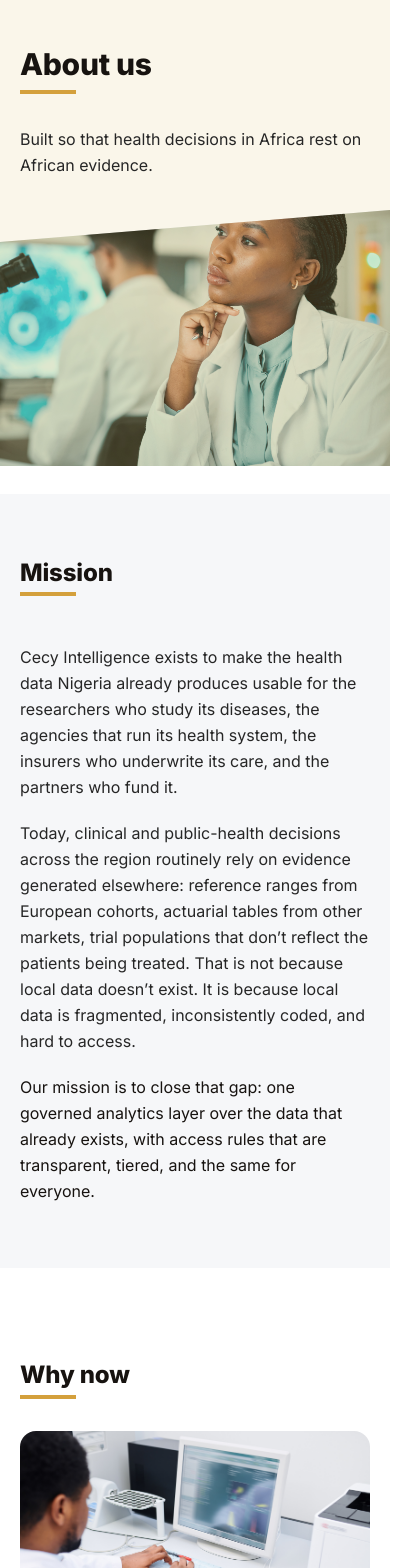
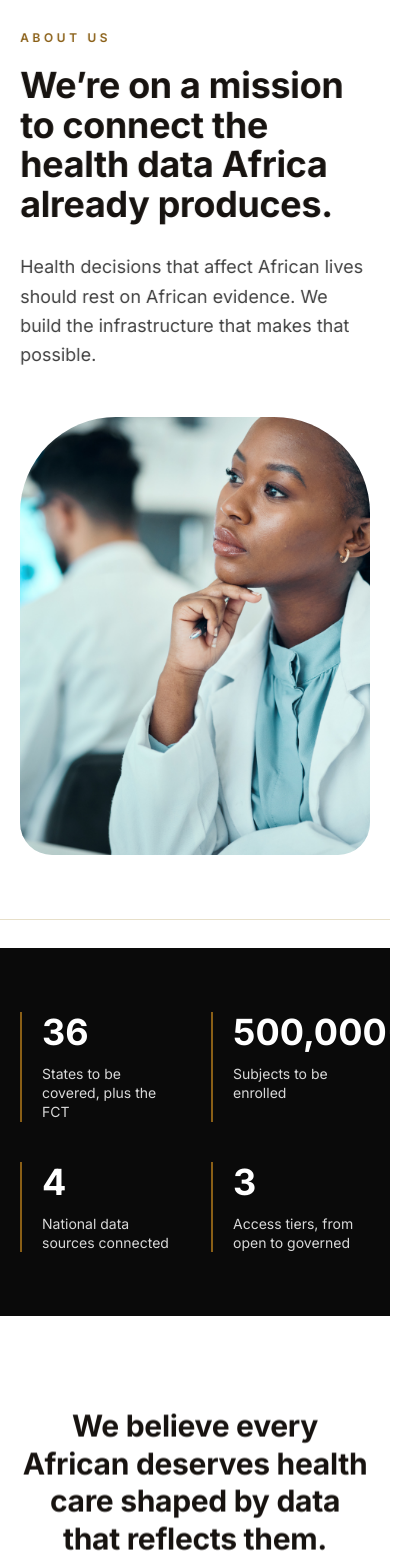
Before and after one commit to emiridbest/cecyIntel, a Next.js app: page /about in a window 390 px wide. Shown: the part 100-1668 px from the top of the page, 411 px wide, since content can reach past the window. Built offline with nearby package versions, Linux system fonts and the light colour scheme.

Commit message:
Helium-style hero, compliance logo slider, and About redesign

```diff
--- a/app/about/page.tsx
+++ b/app/about/page.tsx
@@ -1,5 +1,6 @@
+import type { CSSProperties } from "react";
 import type { Metadata } from "next";
-import PageHeader from "@/components/PageHeader";
+import Stats from "@/components/Stats";
 
 export const metadata: Metadata = {
   title: "About",
@@ -7,29 +8,60 @@ export const metadata: Metadata = {
     "Why Cecy Intelligence exists, why now, and how we govern health data under the Nigeria Data Protection Act 2023.",
 };
 
+const VALUES = [
+  ["Openness", "Public health indicators are free and open by default. Access widens outward from there, never the reverse."],
+  ["Rigour", "Every dataset is cleaned, versioned, and provenance-tracked, with a data dictionary and known-limitations notes."],
+  ["Governance", "Consent, de-identification, and audit are built into the product, not bolted on after the fact."],
+  ["Interoperability", "We map every source to common coding so datasets that never met can finally be joined."],
+  ["Equity", "Commercial access is priced so that commercial users subsidise the free public and academic tiers."],
+  ["Trust", "We do not sell personal data. Sensitive linkages are analysed only inside our governed environment."],
+];
+
 export default function AboutPage() {
   return (
     <>
-      <PageHeader
-        title="About us"
-        image={{ src: "/doctorThink.png", alt: "A doctor in a laboratory, pausing in thought" }}
-      >
-        <p>
-          Built so that health decisions in  Africa rest on  African
-          evidence.
-        </p>
-      </PageHeader>
+      {/* Hero - Helium About style: big heading beside an arched image */}
+      <section className="border-b border-line bg-white">
+        <div className="mx-auto grid max-w-6xl items-center gap-12 px-5 py-16 sm:px-8 sm:py-24 lg:grid-cols-[1.1fr_0.9fr]">
+          <div data-reveal="left">
+            <p className="mb-5 text-xs font-semibold uppercase tracking-[0.3em] text-gold-deep">
+              About us
+            </p>
+            <h1 className="text-4xl font-extrabold leading-[1.1] tracking-tight text-[#0a0a0a] sm:text-5xl">
+              We&rsquo;re on a mission to connect the health data Africa already
+              produces.
+            </h1>
+            <p className="mt-7 max-w-xl text-lg leading-relaxed text-[#404040]">
+              Health decisions that affect African lives should rest on African
+              evidence. We build the infrastructure that makes that possible.
+            </p>
+          </div>
+          <div data-reveal="right" className="overflow-hidden rounded-[2rem] rounded-t-[6rem]">
+            {/* eslint-disable-next-line @next/next/no-img-element */}
+            <img
+              src="/doctorThink.png"
+              alt="A doctor in a laboratory, pausing in thought"
+              className="aspect-[4/5] w-full object-cover"
+            />
+          </div>
+        </div>
+      </section>
 
-      <section className="light">
-        <div className="mx-auto grid max-w-6xl gap-12 px-5 py-16 sm:px-8 sm:py-20 lg:grid-cols-[1fr_2fr]">
-          <h2 className="justify-self-start"><span className="chip text-2xl">Mission</span></h2>
-          <div className="space-y-5 leading-relaxed text-muted">
-            <p>
-              Cecy Intelligence exists to make the health data Nigeria already
-              produces usable for the researchers who study its diseases, the
-              agencies that run its health system, the insurers who underwrite
-              its care, and the partners who fund it.
-            </p>
+      {/* Stats row */}
+      <section className="bg-[#0a0a0a] text-white">
+        <div className="mx-auto max-w-6xl px-5 py-16 sm:px-8 sm:py-20">
+          <Stats variant="dark" />
+        </div>
+      </section>
+
+      {/* Belief statement + body */}
+      <section>
+        <div className="mx-auto max-w-4xl px-5 py-16 text-center sm:px-8 sm:py-24">
+          <h2 data-reveal className="text-3xl font-extrabold leading-tight tracking-tight text-[#0a0a0a] sm:text-4xl">
+            We believe every African deserves health care shaped by data that
+            reflects them.
+          </h2>
+          <div data-reveal className="mx-auto mt-8 max-w-2xl space-y-5 text-left leading-relaxed text-muted sm:text-center">
             <p>
               Today, clinical and public-health decisions across the region
               routinely rely on evidence generated elsewhere: reference ranges
@@ -38,41 +70,41 @@ export default function AboutPage() {
               is not because local data doesn&rsquo;t exist. It is because local
               data is fragmented, inconsistently coded, and hard to access.
             </p>
-            <p className="text-body">
-              Our mission is to close that gap: one governed analytics layer
-              over the data that already exists, with access rules that are
-              transparent, tiered, and the same for everyone.
+            <p>
+              Cecy Intelligence exists to close that gap: one governed analytics
+              layer over the data that already exists, with access rules that
+              are transparent, tiered, and the same for everyone.
             </p>
           </div>
         </div>
       </section>
 
-      <section>
-        <div className="mx-auto grid max-w-6xl gap-12 px-5 py-16 sm:px-8 sm:py-20 lg:grid-cols-[1fr_2fr]">
-          <div>
-            <h2 className="justify-self-start"><span className="chip text-2xl">Why now</span></h2>
+      {/* Why now */}
+      <section className="light">
+        <div className="mx-auto grid max-w-6xl gap-12 px-5 py-16 sm:px-8 sm:py-20 lg:grid-cols-[1fr_1.6fr]">
+          <div data-reveal="left">
+            <h2><span className="chip text-2xl">Why now</span></h2>
             {/* eslint-disable-next-line @next/next/no-img-element */}
             <img
               src="/labRead.png"
               alt="A laboratory scientist reading results from a screen"
               loading="lazy"
-              className="mt-8 max-h-64 w-full object-cover rounded-2xl lg:max-h-none"
+              className="mt-8 w-full rounded-2xl object-cover"
             />
           </div>
-          <div className="space-y-5 leading-relaxed text-muted">
+          <div data-reveal="right" className="space-y-5 leading-relaxed text-muted">
             <p>
-              Three things changed. First, the raw material matured: routine
-              facility reporting through NHMIS now runs on DHIS2 nationwide,
-              successive NDHS waves provide comparable population baselines,
-              and health-insurance expansion is generating claims data at a
-              scale Nigeria has never had.
+              First, the raw material matured: routine facility reporting
+              through NHMIS now runs on DHIS2 nationwide, successive NDHS waves
+              provide comparable population baselines, and health-insurance
+              expansion is generating claims data at a scale Nigeria has never
+              had.
             </p>
             <p>
               Second, the legal foundation arrived. The Nigeria Data Protection
               Act 2023 created a clear statutory framework for processing
-              personal and health data, including the lawful bases,
-              safeguards, and accountability that responsible data
-              infrastructure requires.
+              personal and health data, including the lawful bases, safeguards,
+              and accountability that responsible data infrastructure requires.
             </p>
             <p>
               Third, the tools caught up. Modern data engineering makes it
@@ -84,20 +116,49 @@ export default function AboutPage() {
         </div>
       </section>
 
+      {/* Our values */}
+      <section>
+        <div className="mx-auto max-w-6xl px-5 py-16 sm:px-8 sm:py-20">
+          <p data-reveal className="mb-3 text-xs font-semibold uppercase tracking-[0.25em] text-gold-deep">
+            What drives us
+          </p>
+          <h2 data-reveal className="chip text-2xl sm:text-3xl">Our values</h2>
+          <dl className="mt-12 grid gap-6 sm:grid-cols-2 lg:grid-cols-3">
+            {VALUES.map(([title, text], i) => (
+              <div
+                key={title}
+                data-reveal
+                style={{ "--d": `${(i % 3) * 100}ms` } as CSSProperties}
+                className="rounded-2xl bg-ink-raised p-8 shadow-sm"
+              >
+                <span aria-hidden="true" className="flex h-11 w-11 items-center justify-center rounded-full bg-[#6f4c10]">
+                  <svg width="22" height="22" viewBox="0 0 24 24" fill="none" stroke="#fff" strokeWidth="2" strokeLinecap="round" strokeLinejoin="round">
+                    <path d="M20 6 9 17l-5-5" />
+                  </svg>
+                </span>
+                <dt className="mt-5 text-xl font-bold text-[#0a0a0a]">{title}</dt>
+                <dd className="mt-3 text-sm leading-relaxed text-muted">{text}</dd>
+              </div>
+            ))}
+          </dl>
+        </div>
+      </section>
+
+      {/* Governance & ethics */}
       <section id="governance" className="light scroll-mt-20">
         <div className="mx-auto max-w-6xl px-5 py-16 sm:px-8 sm:py-20">
           <div className="grid gap-12 lg:grid-cols-[1fr_2fr]">
-            <div>
-              <h2 className="justify-self-start"><span className="chip text-2xl">Governance &amp; ethics</span></h2>
+            <div data-reveal="left">
+              <h2><span className="chip text-2xl">Governance &amp; ethics</span></h2>
               {/* eslint-disable-next-line @next/next/no-img-element */}
               <img
                 src="/consent.png"
                 alt="A health worker explaining a consent form to a patient before signing"
                 loading="lazy"
-                className="mt-8 max-h-64 w-full object-cover rounded-2xl lg:max-h-none"
+                className="mt-8 w-full rounded-2xl object-cover"
               />
             </div>
-            <div className="space-y-5 leading-relaxed text-muted">
+            <div data-reveal="right" className="space-y-5 leading-relaxed text-muted">
               <p>
                 Health data carries obligations that most data doesn&rsquo;t. Our
                 governance posture is conservative by design.
@@ -113,8 +174,8 @@ export default function AboutPage() {
               ["Local review", "Research uses of our data are expected to carry approval from a recognised Nigerian health research ethics committee, in line with the National Health Research Ethics Committee framework."],
               ["Data stays governed", "We do not sell personal data. Commercial access is to de-identified, aggregated, or synthetic outputs. Commercial pricing subsidises the free public and academic tiers."],
             ].map(([title, text]) => (
-              <div key={title} className="rounded-2xl bg-ink-raised p-8 shadow-sm">
-                <dt className="font-serif text-xl text-gold-light">{title}</dt>
+              <div key={title} className="rounded-2xl bg-white p-8 shadow-sm">
+                <dt className="text-xl font-bold text-[#0a0a0a]">{title}</dt>
                 <dd className="mt-3 text-sm leading-relaxed text-muted">{text}</dd>
               </div>
             ))}
--- a/app/globals.css
+++ b/app/globals.css
@@ -114,6 +114,45 @@ h3 {
   border-radius: 2px;
 }
 
+/* ---- Compliance logo marquee ------------------------------------------ */
+
+.marquee {
+  overflow: hidden;
+  -webkit-mask-image: linear-gradient(
+    to right,
+    transparent,
+    #000 8%,
+    #000 92%,
+    transparent
+  );
+  mask-image: linear-gradient(to right, transparent, #000 8%, #000 92%, transparent);
+}
+
+.marquee-track {
+  display: flex;
+  width: max-content;
+  gap: 1.5rem;
+}
+
+@media (prefers-reduced-motion: no-preference) {
+  .marquee-track {
+    animation: marquee 32s linear infinite;
+  }
+  .marquee:hover .marquee-track {
+    animation-play-state: paused;
+  }
+}
+
+@keyframes marquee {
+  from {
+    transform: translateX(0);
+  }
+  to {
+    /* Two copies sit in the track; shifting one copy width loops seamlessly. */
+    transform: translateX(calc(-50% - 0.75rem));
+  }
+}
+
 /* ---- Motion ------------------------------------------------------------ */
 
 @keyframes rise {
--- a/components/Hero.tsx
+++ b/components/Hero.tsx
@@ -5,16 +5,15 @@ import Image from "next/image";
 import { motion, useReducedMotion } from "framer-motion";
 
 /*
- * Helium-style hero: clean black-on-white, text-forward, no video. A large
- * bold headline animates in word-block by word-block via Framer Motion, and
- * the brand globe (rendered black and white) floats gently beside it.
+ * Helium-style hero: a centred tagline with the golden globe rising from the
+ * middle below it. Text animates in as a stagger; the globe drifts and the
+ * CTA scales on hover. Clean black-on-white so the gold globe carries the
+ * colour.
  */
 
 const container = {
   hidden: {},
-  show: {
-    transition: { staggerChildren: 0.12, delayChildren: 0.05 },
-  },
+  show: { transition: { staggerChildren: 0.13, delayChildren: 0.05 } },
 };
 
 const item = {
@@ -26,38 +25,35 @@ export default function Hero() {
   const reduce = useReducedMotion();
 
   return (
-    <section className="border-b border-line bg-white">
-      <div className="mx-auto grid max-w-6xl items-center gap-12 px-5 py-20 sm:px-8 sm:py-28 lg:grid-cols-[1.15fr_0.85fr]">
+    <section className="relative overflow-hidden border-b border-line bg-white">
+      <div className="mx-auto max-w-4xl px-5 pt-20 text-center sm:px-8 sm:pt-28">
         <motion.div variants={container} initial="hidden" animate="show">
           <motion.p
             variants={item}
-            className="mb-5 text-xs font-semibold uppercase tracking-[0.3em] text-gold-deep"
+            className="mb-6 text-xs font-semibold uppercase tracking-[0.3em] text-gold-deep"
           >
-            Health-data infrastructure
+            Health-data infrastructure for Africa
           </motion.p>
           <motion.h1
             variants={item}
-            className="text-4xl font-extrabold leading-[1.08] tracking-tight text-[#0a0a0a] sm:text-6xl"
+            className="mx-auto max-w-3xl text-4xl font-extrabold leading-[1.08] tracking-tight text-[#0a0a0a] sm:text-6xl"
           >
             Connecting the health data{" "}
             <span className="relative whitespace-nowrap">
               Africa
-              <span
-                aria-hidden="true"
-                className="absolute inset-x-0 bottom-1 -z-0 h-3 bg-[#f5d68a]/70"
-              />
+              <span aria-hidden="true" className="absolute inset-x-0 bottom-1 -z-0 h-3 bg-[#f5d68a]/70" />
             </span>{" "}
-            already produces.
+            already produces
           </motion.h1>
           <motion.p
             variants={item}
-            className="mt-7 max-w-xl text-lg leading-relaxed text-[#404040]"
+            className="mx-auto mt-7 max-w-xl text-lg leading-relaxed text-[#404040]"
           >
             We aggregate, clean, and connect facility reporting, health
             surveys, insurance claims, and disease registries into one
             governed, tiered-access analytics layer.
           </motion.p>
-          <motion.div variants={item} className="mt-9 flex flex-wrap gap-4">
+          <motion.div variants={item} className="mt-9 flex flex-wrap justify-center gap-4">
             <motion.div whileHover={reduce ? undefined : { scale: 1.04 }} whileTap={{ scale: 0.97 }}>
               <Link
                 href="/survey"
@@ -76,28 +72,29 @@ export default function Hero() {
             </motion.div>
           </motion.div>
         </motion.div>
+      </div>
 
+      {/* Golden globe centred below the tagline, bleeding into the fold. */}
       <motion.div
-          className="mx-auto hidden max-w-sm lg:block"
-          initial={reduce ? false : { opacity: 0, scale: 0.9 }}
-          animate={{ opacity: 1, scale: 1 }}
-          transition={{ duration: 0.9, ease: [0.2, 0.7, 0.2, 1], delay: 0.2 }}
+        className="mx-auto -mt-4 w-full max-w-lg px-5 sm:-mt-2"
+        initial={reduce ? false : { opacity: 0, scale: 0.9, y: 20 }}
+        animate={{ opacity: 1, scale: 1, y: 0 }}
+        transition={{ duration: 1, ease: [0.2, 0.7, 0.2, 1], delay: 0.35 }}
       >
         <motion.div
-            animate={reduce ? undefined : { y: [0, -14, 0] }}
-            transition={{ duration: 6, repeat: Infinity, ease: "easeInOut" }}
+          animate={reduce ? undefined : { y: [0, -16, 0] }}
+          transition={{ duration: 7, repeat: Infinity, ease: "easeInOut" }}
         >
           <Image
             src="/globe.png"
-              alt="The Cecy Intelligence globe of Africa with connected network nodes"
-              width={512}
-              height={512}
+            alt="The Cecy Intelligence globe of Africa, drawn in gold with connected network nodes"
+            width={640}
+            height={640}
             priority
-              className="rounded-full grayscale"
+            className="mx-auto h-auto w-full drop-shadow-[0_20px_60px_rgba(212,160,60,0.35)]"
           />
         </motion.div>
       </motion.div>
-      </div>
     </section>
   );
 }
--- a/components/Stats.tsx
+++ b/components/Stats.tsx
@@ -19,7 +19,7 @@ function format(n: number) {
   return n.toLocaleString("en-NG");
 }
 
-export default function Stats() {
+export default function Stats({ variant = "light" }: { variant?: "light" | "dark" }) {
   const ref = useRef<HTMLDivElement>(null);
   const [progress, setProgress] = useState(0);
   const started = useRef(false);
@@ -52,15 +52,18 @@ export default function Stats() {
     return () => observer.disconnect();
   }, []);
 
+  const dark = variant === "dark";
   return (
     <div ref={ref} className="grid grid-cols-2 gap-x-8 gap-y-10 lg:grid-cols-4">
       {STATS.map((s) => (
         <div key={s.label} className="border-l-2 border-gold pl-5">
-          <p className="text-4xl font-bold text-[#171310] sm:text-5xl">
+          <p className={`text-4xl font-bold sm:text-5xl ${dark ? "text-white" : "text-[#171310]"}`}>
             {format(Math.round(s.value * progress))}
             {s.suffix}
           </p>
-          <p className="mt-3 text-sm leading-snug text-muted">{s.label}</p>
+          <p className={`mt-3 text-sm leading-snug ${dark ? "text-[#d9d9d9]" : "text-muted"}`}>
+            {s.label}
+          </p>
         </div>
       ))}
     </div>
```
Also changed, not shown: app/page.tsx (+35 -1 lines), components/ComplianceMarquee.tsx (added, +43 -0 lines). Lines whose indentation alone changed are shown as unchanged.
